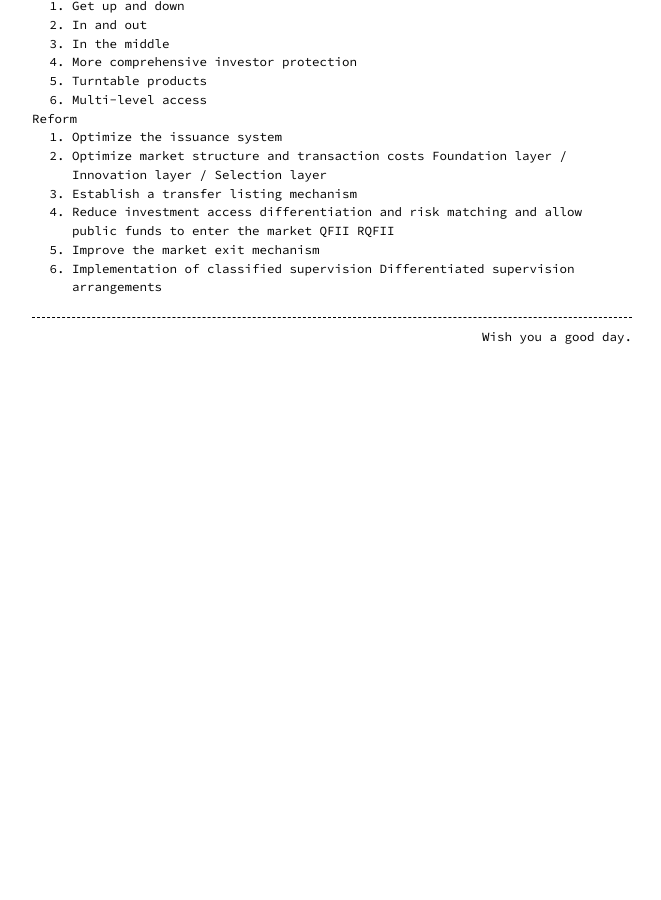
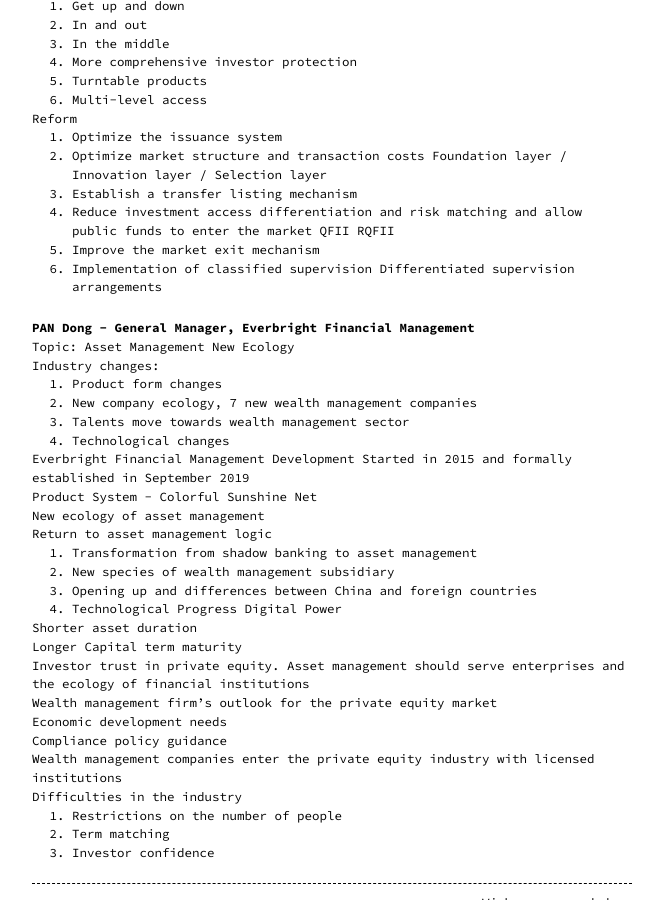
Before and after one commit to 912828qj2/912828qj2.github.io, a Jekyll site: the page built from privatefund.md, in a window 1280 px wide and 900 px high, scrolled down 2858 px. Shown: the whole window, without its empty margins (308-969 px from the left). Built offline with Jekyll 4.4.1, drawn with Linux system fonts in a browser that asks for light colours; before the commit the page ends 3225 px from its top, so only the background shows below that.

Commit message:
Update privatefund.md

```diff
--- a/privatefund.md
+++ b/privatefund.md
@@ -195,3 +195,47 @@
 4. Reduce investment access differentiation and risk matching and allow public funds to enter the market QFII RQFII
 5. Improve the market exit mechanism
 6. Implementation of classified supervision Differentiated supervision arrangements
+
+
+
+### PAN Dong - General Manager, Everbright Financial Management
+
+Topic: Asset Management New Ecology
+
+Industry changes:
+
+1. Product form changes
+
+2. New company ecology, 7 new wealth management companies
+3. Talents move towards wealth management sector
+4. Technological changes
+
+Everbright Financial Management Development Started in 2015 and formally established in September 2019
+
+Product System - Colorful Sunshine Net
+
+New ecology of asset management
+Return to asset management logic
+
+1. Transformation from shadow banking to asset management
+
+2. New species of wealth management subsidiary
+3. Opening up and differences between China and foreign countries
+4. Technological Progress Digital Power
+
+Shorter asset duration
+Longer Capital term maturity
+
+Investor trust in private equity. Asset management should serve enterprises and the ecology of financial institutions
+
+Wealth management firm's outlook for the private equity market
+Economic development needs
+Compliance policy guidance
+
+Wealth management companies enter the private equity industry with licensed institutions
+
+Difficulties in the industry
+
+1. Restrictions on the number of people
+2. Term matching
+3. Investor confidence
```
